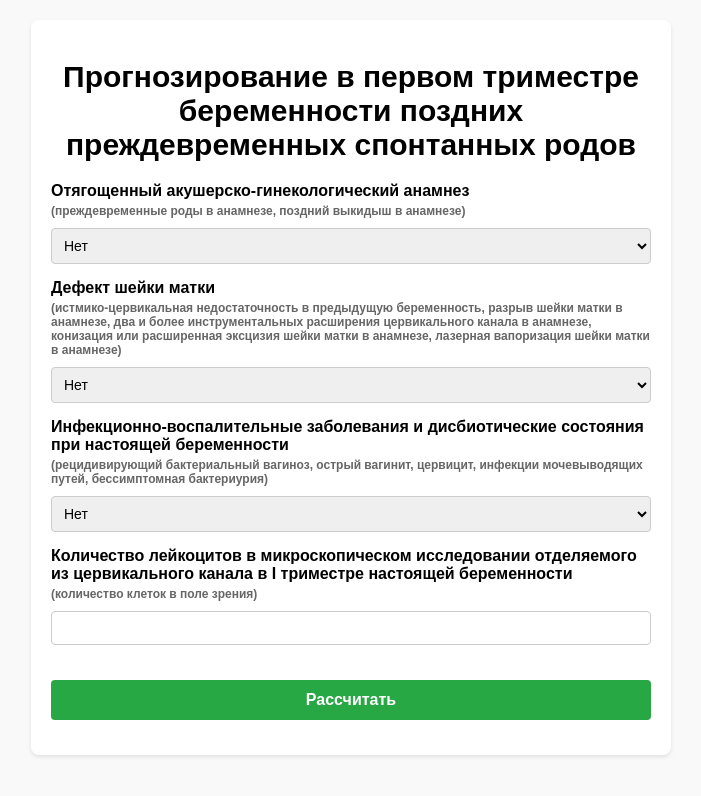
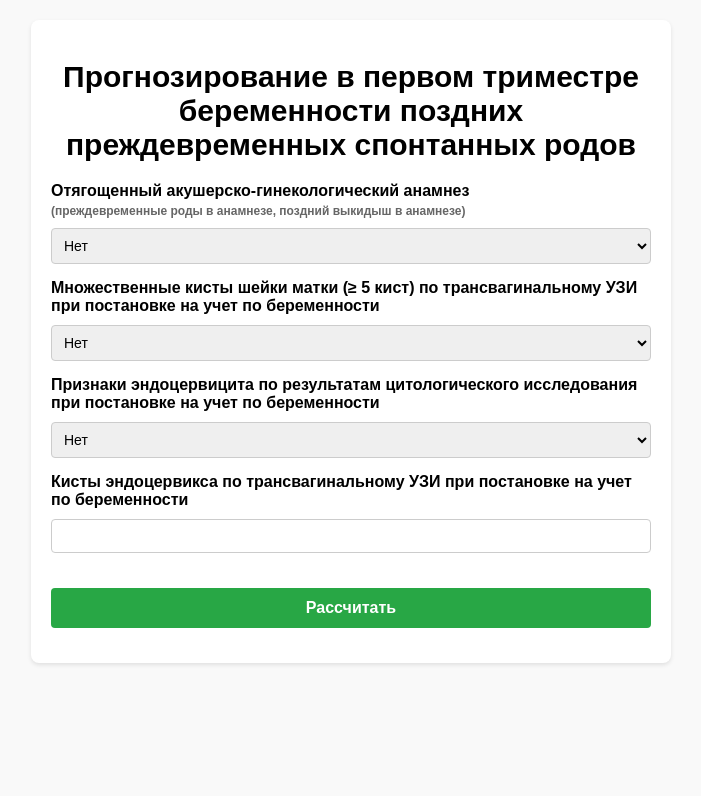
Before and after one commit to TatianaRyzhova/zoya-calculator-one, a React (Create React App) app: page / in a window 1280 px wide. Shown: the top 796 px of the page, without its empty margins (289-990 px from the left). Built offline with nearby package versions, Linux system fonts and the light colour scheme.

Commit message:
new fixes

```diff
--- a/src/App.js
+++ b/src/App.js
@@ -22,10 +22,10 @@ function App() {
       return;
     }
 
-    const z = (-3.601) + 1.044 * values.one + 1.502 * values.two + 0.581 * values.three + 0.217 * values.four;
+    const z = (-1.968) - 0.222 * values.one + 1.766 * values.two - 0.221 * values.three + 3.037 * values.four;
     const P = (1 / (1 + Math.exp(-z))) * 100;
     setResult(P.toFixed(2));
-    setRisk(P > 41.3 ? 'Высокий риск' : 'Низкий риск');
+    setRisk(P > 45.0 ? 'Высокий риск' : 'Низкий риск');
   };
 
   return (
@@ -46,8 +46,8 @@ function App() {
 
       <div className="form-group">
         <label>
-          Дефект шейки матки
-          <span className="description">(истмико-цервикальная недостаточность в предыдущую беременность, разрыв шейки матки в анамнезе, два и более инструментальных расширения цервикального канала в анамнезе, конизация или расширенная эксцизия шейки матки в анамнезе, лазерная вапоризация шейки матки в анамнезе)</span>
+          Множественные кисты шейки матки (≥ 5 кист) по трансвагинальному УЗИ при постановке на учет по беременности
+          {/* <span className="description">(истмико-цервикальная недостаточность в предыдущую беременность, разрыв шейки матки в анамнезе, два и более инструментальных расширения цервикального канала в анамнезе, конизация или расширенная эксцизия шейки матки в анамнезе, лазерная вапоризация шейки матки в анамнезе)</span> */}
         </label>
         <select name="two" value={values.two} onChange={handleChange}>
           <option value={0}>Нет</option>
@@ -57,8 +57,8 @@ function App() {
 
       <div className="form-group">
         <label>
-          Инфекционно-воспалительные заболевания и дисбиотические состояния при настоящей беременности
-          <span className="description">(рецидивирующий бактериальный вагиноз, острый вагинит, цервицит, инфекции мочевыводящих путей, бессимптомная бактериурия)</span>
+          Признаки эндоцервицита по результатам цитологического исследования при постановке на учет по беременности
+          {/* <span className="description">(рецидивирующий бактериальный вагиноз, острый вагинит, цервицит, инфекции мочевыводящих путей, бессимптомная бактериурия)</span> */}
         </label>
         <select name="three" value={values.three} onChange={handleChange}>
           <option value={0}>Нет</option>
@@ -68,8 +68,8 @@ function App() {
 
       <div className="form-group">
         <label>
-        Количество лейкоцитов в микроскопическом исследовании отделяемого из цервикального канала в I триместре настоящей беременности
-          <span className="description">(количество клеток в поле зрения)</span>
+          Кисты эндоцервикса по трансвагинальному УЗИ при постановке на учет по беременности
+          {/* <span className="description">(количество клеток в поле зрения)</span> */}
         </label>
         <input type="number" name="four" value={values.four} onChange={handleChange} className="input-field" required/>
       </div>
```
